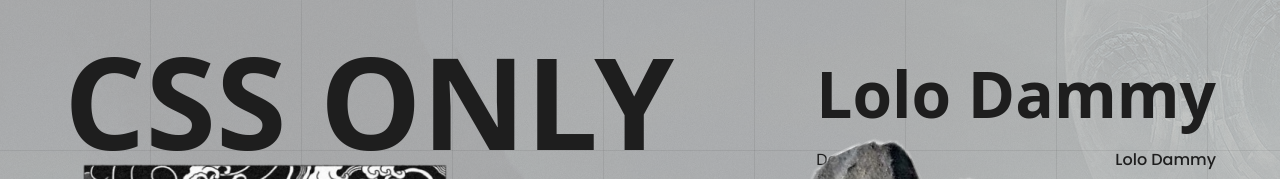
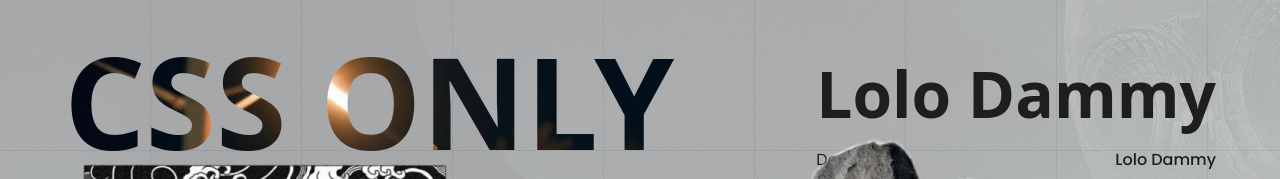
Before and after one commit to CodeCraftsmanPaul/3D-ROTATE, a plain HTML site: page index.html in a window 1280 px wide. Shown: the top 179 px of the page. Drawn offline with Linux system fonts and the light colour scheme; a web font is replaced by a local one.

Commit message:
add background-clip to text

```diff
--- a/style.css
+++ b/style.css
@@ -34,6 +34,11 @@ header h1 {
   font-family: "Karantina", system-ui;
   font-size: 10vw;
   line-height: 0.8em;
+  background-image: url(images/txt.jpeg);
+  background-clip: text;
+  background-repeat: no-repeat;
+  text-align: center;
+  color: transparent;
 }
 header .author {
   text-align: right;
```
Also changed, not shown: images/txt.jpeg (added).
